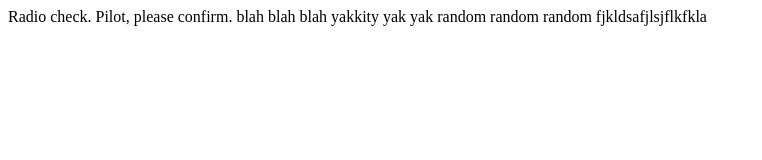
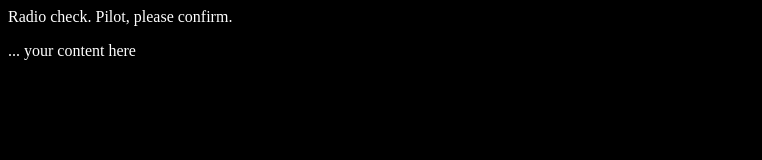
Before and after one commit to chatrakson/communication-log2, a plain HTML site: page index.html in a window 1280 px wide. Shown: the whole page, without its empty margins (0-762 px from the left). Drawn offline with Linux system fonts and the light colour scheme.

Commit message:
Added style.css

```diff
--- a/index.html
+++ b/index.html
@@ -1,9 +1,9 @@
 <html>
-<body>
-   <p>Radio check. Pilot, please confirm.
-      blah blah blah yakkity yak yak
-      random random random
-      fjkldsafjlsjflkfkla
-   </p>
-</body>
+   <head>
+      <link rel="stylesheet" type="text/css" href="style.css">
+   </head>
+   <body>
+      <p>Radio check. Pilot, please confirm.</p>
+      ... your content here
+   </body>
 </html>
--- /dev/null
+++ b/style.css
@@ -0,0 +1,4 @@
+body {
+    color: white;
+    background-color: black;
+ }
```
